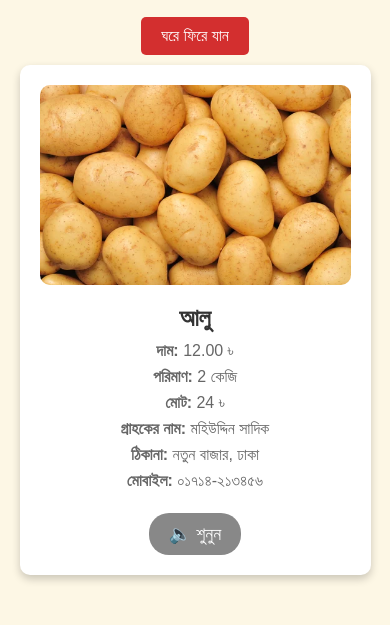
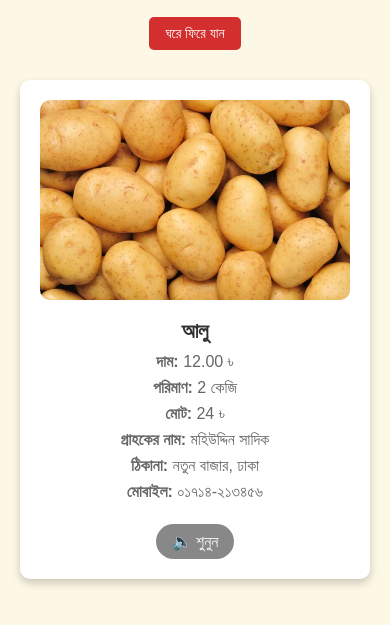
Before and after one commit to dksaddy/Farmer-UI, a plain HTML site: page order-details.html in a window 390 px wide. Shown: the part 127-752 px from the top of the page. Drawn offline with Linux system fonts and the light colour scheme.

Commit message:
jani nah

```diff
--- a/order-details.css
+++ b/order-details.css
@@ -12,6 +12,7 @@ body {
     height: 100vh;
 }
 
+/* Header Styling */
 .header {
     background-color: #b00000;
     padding: 20px;
@@ -24,6 +25,7 @@ body {
     display: flex;
     justify-content: center;
     align-items: center;
+    padding: 20px;
 }
 
 /* Card Styling */
@@ -33,6 +35,7 @@ body {
     box-shadow: 0 4px 8px rgba(0, 0, 0, 0.2);
     overflow: hidden;
     width: 90%;
+    max-width: 500px;
     text-align: center;
     padding: 20px;
 }
@@ -40,7 +43,8 @@ body {
 /* Product Image Styling */
 .product-image {
     width: 100%;
-    height: 200px;
+    height: auto;
+    max-height: 200px;
     border-radius: 10px;
 }
 
@@ -60,6 +64,7 @@ body {
     margin-bottom: 8px;
 }
 
+/* Audio Control Button */
 .audio-control {
     background-color: #888;
     color: white;
@@ -71,6 +76,7 @@ body {
     margin-top: 15px;
 }
 
+/* Back Button Styling */
 .back-button-container {
     display: flex;
     align-items: center;
@@ -86,5 +92,27 @@ body {
     border-radius: 5px;
     cursor: pointer;
     font-size: 16px;
+}
 
+/* Responsive Styling */
+@media (max-width: 768px) {
+    /* Mobile Styling */
+    .card {
+        width: 100%;
+        max-width: 100%;
+    }
+
+    .audio-control {
+        font-size: 16px;
+        padding: 8px 16px;
+    }
+
+    .back-button {
+        font-size: 14px;
+        padding: 8px 16px;
+    }
+
+    .product-info h2 {
+        font-size: 1.3em;
+    }
 }
```
